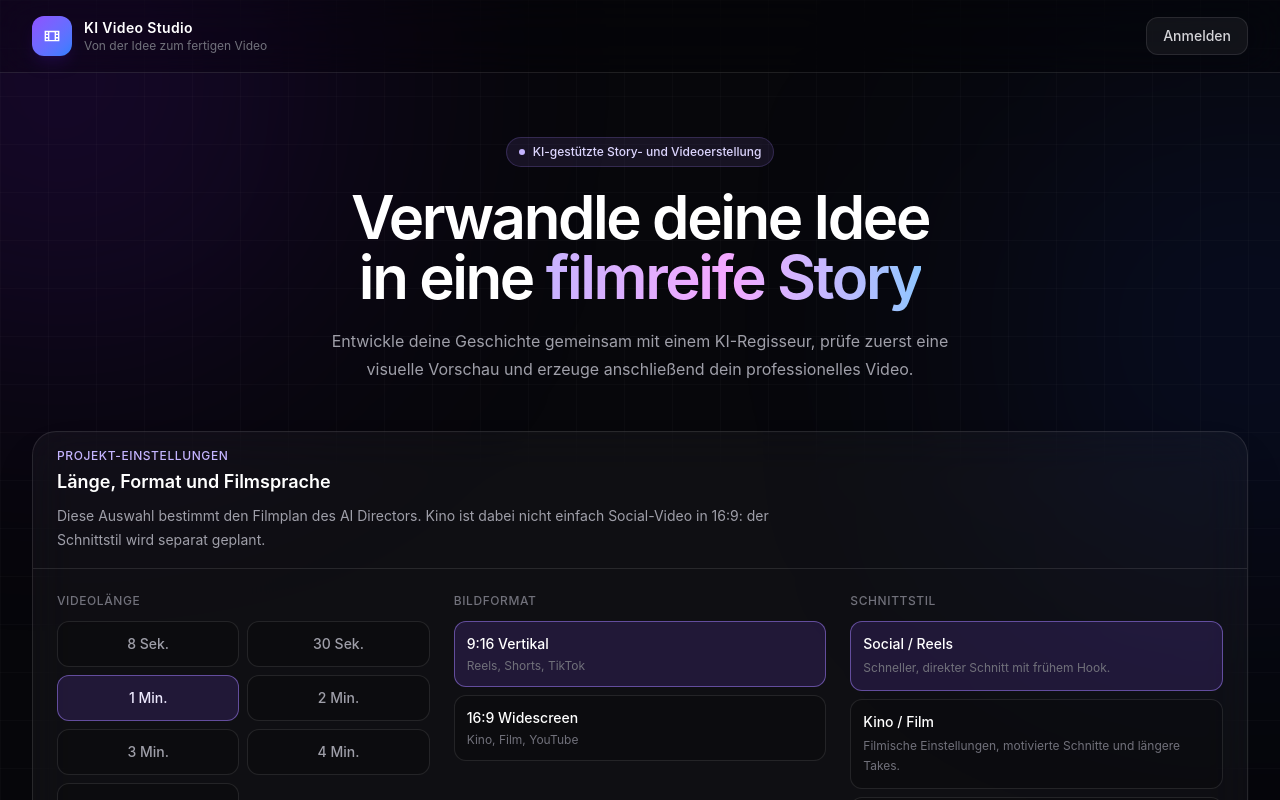
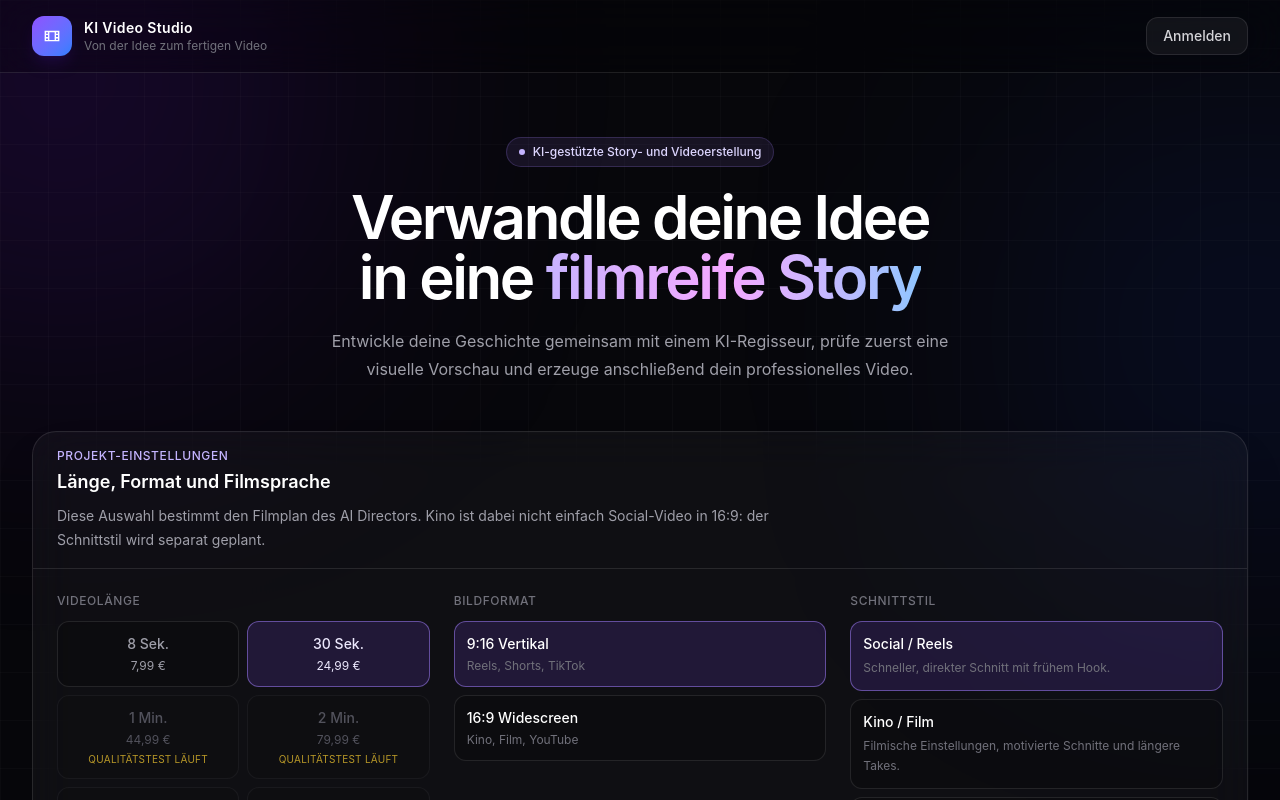
Before and after one commit to acelik61hekim-code/neu-, a Next.js app: page / in a window 1280 px wide. Shown: the top 800 px of the page. Built offline with nearby package versions, Linux system fonts and the light colour scheme.

Commit message:
Add duration pricing and checkout safety

```diff
--- a/app/api/create-checkout-session/route.ts
+++ b/app/api/create-checkout-session/route.ts
@@ -5,11 +5,8 @@ import {
 
 import { nanoid } from "nanoid";
 
-import {
-  stripe,
-  PRICE_LONG_CENTS,
-  PRICE_SHORT_CENTS,
-} from "../../../lib/stripe";
+import { stripe } from "../../../lib/stripe";
+import { getVideoPriceCents } from "../../../lib/pricing";
 
 import {
   jobStore,
@@ -75,6 +72,11 @@ function missingProductionServices(): string[] {
     missing.push("Stripe Webhook");
   }
   return missing;
+}
+
+function configuredMaxDurationSeconds(): number {
+  const parsed = Number(process.env.VEO_WORKFLOW_MAX_DURATION_SECONDS);
+  return Number.isInteger(parsed) && parsed > 0 ? parsed : 0;
 }
 
 function isVideoDurationSeconds(
@@ -296,6 +298,17 @@ export async function POST(
       body.format,
     );
 
+  const maxDurationSeconds = configuredMaxDurationSeconds();
+  if (targetDurationSeconds > maxDurationSeconds) {
+    return NextResponse.json(
+      {
+        error:
+          `Diese Videolänge befindet sich noch in der Qualitätsprüfung. Aktuell sind maximal ${maxDurationSeconds || 0} Sekunden freigeschaltet. Es wurde nichts berechnet.`,
+      },
+      { status: 409 },
+    );
+  }
+
   const aspectRatio =
     normalizeAspectRatio(
       body.aspectRatio,
@@ -312,22 +325,7 @@ export async function POST(
       ? "short"
       : "long";
 
-  /*
-   * Die vorhandene Preisstruktur kennt aktuell nur
-   * SHORT und LONG. Deshalb bleibt die bisherige
-   * Preislogik in diesem Schritt erhalten:
-   *
-   * 8 s  -> PRICE_SHORT_CENTS
-   * >8 s -> PRICE_LONG_CENTS
-   *
-   * Vor einem öffentlichen Verkauf von 30 s und
-   * 2–5 Min. brauchen wir eine echte Dauer-Preisstaffel
-   * in lib/stripe.ts.
-   */
-  const priceCents =
-    videoFormat === "short"
-      ? PRICE_SHORT_CENTS
-      : PRICE_LONG_CENTS;
+  const priceCents = getVideoPriceCents(targetDurationSeconds);
 
   const productName = [
     "KI-generiertes Video",
--- a/app/page.tsx
+++ b/app/page.tsx
@@ -5,6 +5,11 @@ import { useState } from "react";
 import Chat from "@/components/Chat";
 import Header from "@/components/Header";
 import StoryPreview from "@/components/StoryPreview";
+import {
+  CURRENTLY_RELEASED_MAX_DURATION_SECONDS,
+  formatEuroPrice,
+  getVideoPriceCents,
+} from "@/lib/pricing";
 
 import type {
   VideoAspectRatio,
@@ -87,7 +92,7 @@ export default function HomePage() {
     targetDurationSeconds,
     setTargetDurationSeconds,
   ] = useState<VideoDurationSeconds>(
-    60,
+    30,
   );
 
   const [
@@ -539,8 +544,12 @@ export default function HomePage() {
 
               <div className="grid grid-cols-2 gap-2 sm:grid-cols-4 xl:grid-cols-2">
                 {VIDEO_DURATION_OPTIONS.map(
-                  (option) => (
-                    <button
+                  (option) => {
+                    const released =
+                      option.value <= CURRENTLY_RELEASED_MAX_DURATION_SECONDS;
+
+                    return (
+                      <button
                       key={
                         option.value
                       }
@@ -552,20 +561,30 @@ export default function HomePage() {
                       }
                       disabled={
                         loading ||
-                        previewLoading
+                        previewLoading ||
+                        !released
                       }
-                      className={`rounded-xl border px-3 py-3 text-sm font-medium transition disabled:cursor-not-allowed disabled:opacity-50 ${
+                      className={`rounded-xl border px-3 py-3 text-sm font-medium transition disabled:cursor-not-allowed ${
                         targetDurationSeconds ===
                         option.value
                           ? "border-violet-400/50 bg-violet-500/15 text-violet-100"
-                          : "border-white/10 bg-black/20 text-zinc-400 hover:border-white/20 hover:bg-white/5 hover:text-white"
+                          : released
+                            ? "border-white/10 bg-black/20 text-zinc-400 hover:border-white/20 hover:bg-white/5 hover:text-white"
+                            : "border-white/5 bg-black/10 text-zinc-600"
                       }`}
                     >
-                      {
-                        option.label
-                      }
-                    </button>
-                  ),
+                        <span className="block">{option.label}</span>
+                        <span className="mt-1 block text-xs font-normal">
+                          {formatEuroPrice(getVideoPriceCents(option.value))}
+                        </span>
+                        {!released && (
+                          <span className="mt-1 block text-[10px] font-normal uppercase tracking-wide text-amber-300/70">
+                            Qualitätstest läuft
+                          </span>
+                        )}
+                      </button>
+                    );
+                  },
                 )}
               </div>
             </div>
--- /dev/null
+++ b/lib/pricing.ts
@@ -0,0 +1,24 @@
+import type { VideoDurationSeconds } from "@/types/story";
+
+export const VIDEO_PRICE_CENTS = {
+  8: 799,
+  30: 2499,
+  60: 4499,
+  120: 7999,
+  180: 11999,
+  240: 14999,
+  300: 17999,
+} as const satisfies Record<VideoDurationSeconds, number>;
+
+export const CURRENTLY_RELEASED_MAX_DURATION_SECONDS: VideoDurationSeconds = 30;
+
+export function getVideoPriceCents(duration: VideoDurationSeconds): number {
+  return VIDEO_PRICE_CENTS[duration];
+}
+
+export function formatEuroPrice(priceCents: number): string {
+  return new Intl.NumberFormat("de-DE", {
+    style: "currency",
+    currency: "EUR",
+  }).format(priceCents / 100);
+}
--- a/lib/stripe.ts
+++ b/lib/stripe.ts
@@ -8,6 +8,4 @@ export const stripe = new Stripe(process.env.STRIPE_SECRET_KEY, {
   apiVersion: "2024-06-20",
 });
 
-export const PRICE_SHORT_CENTS = 499;
-export const PRICE_LONG_CENTS = 2499;
 export const LONG_FORMAT_SCENE_COUNT = 6;
```
